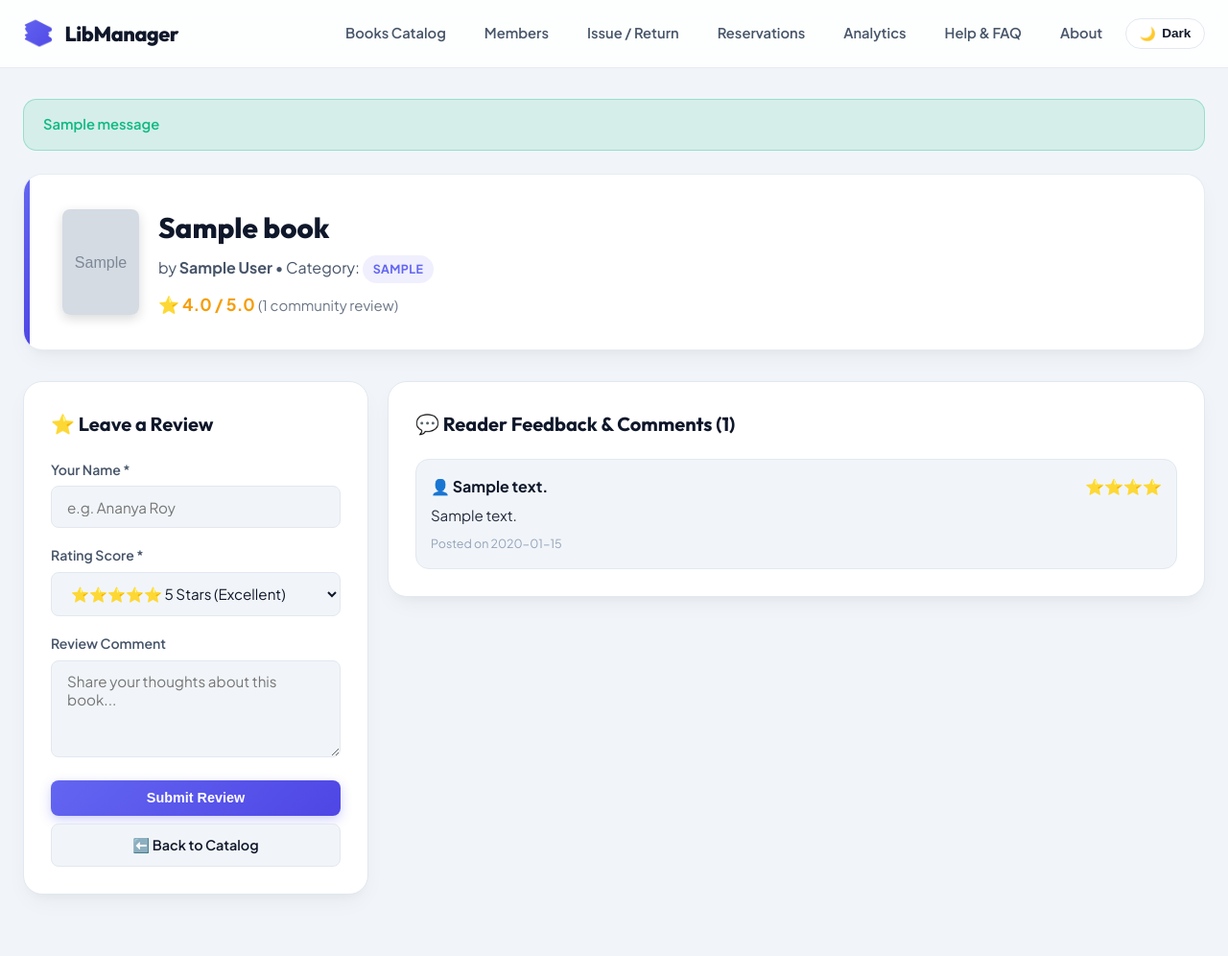
After one commit to kbohra1422-gb/library-management, a Flask app: page /reviews/1 in a window 1280 px wide. The commit adds this page. Shown: the whole page at 96% size. Run offline with Flask 3, Linux system fonts and the light colour scheme; tables that the repository leaves empty hold one stand-in row (values such as "Sample post"); grey boxes marked "Sample" are stand-in pictures; one stand-in notice (Sample message) is shown.

Commit message:
feat: Add reader book reviews, star ratings, and community recommendations

```diff
--- a/app.py
+++ b/app.py
@@ -68,6 +68,17 @@ def init_db():
             status TEXT DEFAULT 'Pending',
             FOREIGN KEY (book_id) REFERENCES books(id),
             FOREIGN KEY (member_id) REFERENCES members(id)
+        )
+    """)
+    conn.execute("""
+        CREATE TABLE IF NOT EXISTS reviews (
+            id INTEGER PRIMARY KEY AUTOINCREMENT,
+            book_id INTEGER NOT NULL,
+            reviewer_name TEXT NOT NULL,
+            rating INTEGER NOT NULL,
+            comment TEXT,
+            created_at TIMESTAMP DEFAULT CURRENT_TIMESTAMP,
+            FOREIGN KEY (book_id) REFERENCES books(id)
         )
     """)
 
@@ -674,6 +685,52 @@ def cancel_reservation(id):
     return redirect(url_for("reservations_page"))
 
 
+@app.route("/reviews/<int:book_id>", methods=["GET", "POST"])
+def book_reviews(book_id):
+    conn = get_db_connection()
+    book = conn.execute("SELECT * FROM books WHERE id = ?", (book_id,)).fetchone()
+
+    if not book:
+        conn.close()
+        flash("Book not found!", "danger")
+        return redirect(url_for("home"))
+
+    if request.method == "POST":
+        reviewer_name = request.form.get("reviewer_name", "").strip()
+        rating = request.form.get("rating", 5)
+        comment = request.form.get("comment", "").strip()
+
+        try:
+            rating_val = max(1, min(5, int(rating)))
+        except (ValueError, TypeError):
+            rating_val = 5
+
+        if reviewer_name:
+            conn.execute(
+                "INSERT INTO reviews (book_id, reviewer_name, rating, comment) VALUES (?, ?, ?, ?)",
+                (book_id, reviewer_name, rating_val, comment)
+            )
+            conn.commit()
+            flash("Thank you for your book review & rating!", "success")
+        else:
+            flash("Reviewer name is required.", "danger")
+
+    reviews = conn.execute("SELECT * FROM reviews WHERE book_id = ? ORDER BY id DESC", (book_id,)).fetchall()
+    avg_rating_row = conn.execute("SELECT AVG(rating) as avg_rating, COUNT(*) as count FROM reviews WHERE book_id = ?", (book_id,)).fetchone()
+    conn.close()
+
+    avg_rating = round(avg_rating_row["avg_rating"], 1) if avg_rating_row["avg_rating"] else None
+    review_count = avg_rating_row["count"]
+
+    return render_template(
+        "reviews.html",
+        book=book,
+        reviews=reviews,
+        avg_rating=avg_rating,
+        review_count=review_count
+    )
+
+
 @app.route("/help")
 def help_page():
     return render_template("help.html")
--- a/templates/index.html
+++ b/templates/index.html
@@ -229,7 +229,8 @@
                                         {% endif %}
                                     </td>
                                     <td style="text-align: right;">
-                                        <div style="display: flex; gap: 0.35rem; justify-content: flex-end;">
+                                        <div style="display: flex; gap: 0.35rem; justify-content: flex-end; flex-wrap: wrap;">
+                                            <a href="/reviews/{{ book.id }}" class="btn btn-sm" style="background: rgba(245, 158, 11, 0.15); color: #d97706;" title="View & Add Reviews">⭐ Reviews</a>
                                             <a href="/toggle/{{ book.id }}" class="btn btn-sm {% if book.status == 'Available' %}btn-warning{% else %}btn-success{% endif %}" title="Toggle Available/Borrowed">
                                                 {% if book.status == 'Available' %}Issue{% else %}Return{% endif %}
                                             </a>
--- /dev/null
+++ b/templates/reviews.html
@@ -0,0 +1,154 @@
+<!DOCTYPE html>
+<html lang="en">
+<head>
+    <meta charset="UTF-8">
+    <meta name="viewport" content="width=device-width, initial-scale=1.0">
+    <title>Reviews for {{ book.title }} - Library System</title>
+    <link rel="stylesheet" href="{{ url_for('static', filename='style.css') }}">
+</head>
+<body>
+
+    <!-- Sticky Navigation Bar -->
+    <nav class="navbar">
+        <div class="nav-container">
+            <a href="/" class="brand">
+                <span class="brand-icon">📚</span>
+                <span>LibManager</span>
+            </a>
+            <div class="nav-links">
+                <a href="/" class="nav-item">Books Catalog</a>
+                <a href="/members" class="nav-item">Members</a>
+                <a href="/borrow" class="nav-item">Issue / Return</a>
+                <a href="/reservations" class="nav-item">Reservations</a>
+                <a href="/analytics" class="nav-item">Analytics</a>
+                <a href="/help" class="nav-item">Help & FAQ</a>
+                <a href="/about" class="nav-item">About</a>
+                <button type="button" id="theme-toggle" class="theme-btn" onclick="toggleTheme()" title="Toggle Dark / Light Theme">
+                    <span id="theme-icon">🌙</span>
+                    <span id="theme-label">Dark</span>
+                </button>
+            </div>
+        </div>
+    </nav>
+
+    <div class="container">
+
+        <!-- Flash Messages -->
+        {% with messages = get_flashed_messages(with_categories=true) %}
+            {% if messages %}
+                <div class="flash-messages">
+                    {% for category, message in messages %}
+                        <div class="alert alert-{{ category }}">
+                            <span>{{ message }}</span>
+                        </div>
+                    {% endfor %}
+                </div>
+            {% endif %}
+        {% endwith %}
+
+        <!-- Book Header Banner -->
+        <div class="hero-header" style="display: flex; gap: 20px; align-items: center;">
+            {% if book.cover_url %}
+                <img src="{{ book.cover_url }}" alt="{{ book.title }}" style="width: 80px; height: 110px; border-radius: 8px; object-fit: cover; box-shadow: 0 4px 12px rgba(0,0,0,0.15);">
+            {% else %}
+                <div style="width: 80px; height: 110px; border-radius: 8px; background: var(--primary-light); color: var(--primary); display: flex; align-items: center; justify-content: center; font-size: 2.2rem;">📖</div>
+            {% endif %}
+            <div>
+                <h1 class="hero-title" style="margin-bottom: 4px;">{{ book.title }}</h1>
+                <p class="hero-subtitle">by <strong>{{ book.author }}</strong> &bull; Category: <span class="badge badge-category">{{ book.category }}</span></p>
+                <div style="margin-top: 8px; font-size: 1.1rem; font-weight: bold; color: var(--warning);">
+                    {% if avg_rating %}
+                        ⭐ {{ avg_rating }} / 5.0 <span style="font-size: 0.85em; opacity: 0.8; font-weight: normal; color: var(--text-secondary);">({{ review_count }} community review{{ 's' if review_count > 1 else '' }})</span>
+                    {% else %}
+                        ⭐ No ratings yet — be the first to review!
+                    {% endif %}
+                </div>
+            </div>
+        </div>
+
+        <div style="display: grid; grid-template-columns: 360px 1fr; gap: 20px; align-items: start;">
+
+            <!-- Submit Review Form Card -->
+            <div class="card">
+                <h3 class="card-title">⭐ Leave a Review</h3>
+                <form action="/reviews/{{ book.id }}" method="POST">
+                    <div class="form-group">
+                        <label for="reviewer_name">Your Name *</label>
+                        <input type="text" id="reviewer_name" name="reviewer_name" class="form-control" required placeholder="e.g. Ananya Roy">
+                    </div>
+
+                    <div class="form-group">
+                        <label for="rating">Rating Score *</label>
+                        <select id="rating" name="rating" class="form-control" required>
+                            <option value="5">⭐⭐⭐⭐⭐ 5 Stars (Excellent)</option>
+                            <option value="4">⭐⭐⭐⭐ 4 Stars (Very Good)</option>
+                            <option value="3">⭐⭐⭐ 3 Stars (Good)</option>
+                            <option value="2">⭐⭐ 2 Stars (Fair)</option>
+                            <option value="1">⭐ 1 Star (Poor)</option>
+                        </select>
+                    </div>
+
+                    <div class="form-group">
+                        <label for="comment">Review Comment</label>
+                        <textarea id="comment" name="comment" class="form-control" rows="4" placeholder="Share your thoughts about this book..."></textarea>
+                    </div>
+
+                    <button type="submit" class="btn btn-primary btn-block">Submit Review</button>
+                    <a href="/" class="btn btn-secondary btn-block" style="margin-top: 8px;">⬅️ Back to Catalog</a>
+                </form>
+            </div>
+
+            <!-- Reviews List Card -->
+            <div class="card">
+                <h3 class="card-title">💬 Reader Feedback & Comments ({{ reviews|length }})</h3>
+                {% if reviews %}
+                    <div style="display: flex; flex-direction: column; gap: 15px;">
+                        {% for r in reviews %}
+                            <div style="padding: 15px; border: 1px solid var(--border); border-radius: var(--radius-md); background: var(--bg-main);">
+                                <div style="display: flex; justify-content: space-between; margin-bottom: 6px;">
+                                    <strong>👤 {{ r.reviewer_name }}</strong>
+                                    <span style="color: var(--warning); font-weight: bold;">
+                                        {% for i in range(r.rating) %}⭐{% endfor %}
+                                    </span>
+                                </div>
+                                <p style="margin: 0; font-size: 0.95em; opacity: 0.9;">{{ r.comment or 'No written feedback provided.' }}</p>
+                                <small style="display: block; margin-top: 8px; font-size: 0.78em; color: var(--text-muted);">Posted on {{ r.created_at[:10] if r.created_at else 'N/A' }}</small>
+                            </div>
+                        {% endfor %}
+                    </div>
+                {% else %}
+                    <div style="padding: 30px; text-align: center; color: var(--text-muted);">
+                        <div style="font-size: 2.5rem; margin-bottom: 8px;">💬</div>
+                        <p>No reviews posted yet for this title.</p>
+                    </div>
+                {% endif %}
+            </div>
+
+        </div>
+
+    </div>
+
+    <script>
+        function toggleTheme() {
+            const currentTheme = document.documentElement.getAttribute('data-theme') || 'light';
+            const newTheme = currentTheme === 'dark' ? 'light' : 'dark';
+            document.documentElement.setAttribute('data-theme', newTheme);
+            localStorage.setItem('theme', newTheme);
+            updateThemeButton(newTheme);
+        }
+        function updateThemeButton(theme) {
+            const icon = document.getElementById('theme-icon');
+            const label = document.getElementById('theme-label');
+            if (icon && label) {
+                icon.textContent = theme === 'dark' ? '☀️' : '🌙';
+                label.textContent = theme === 'dark' ? 'Light' : 'Dark';
+            }
+        }
+        (function() {
+            const savedTheme = localStorage.getItem('theme') || 'light';
+            document.documentElement.setAttribute('data-theme', savedTheme);
+            updateThemeButton(savedTheme);
+        })();
+    </script>
+</body>
+</html>
```
